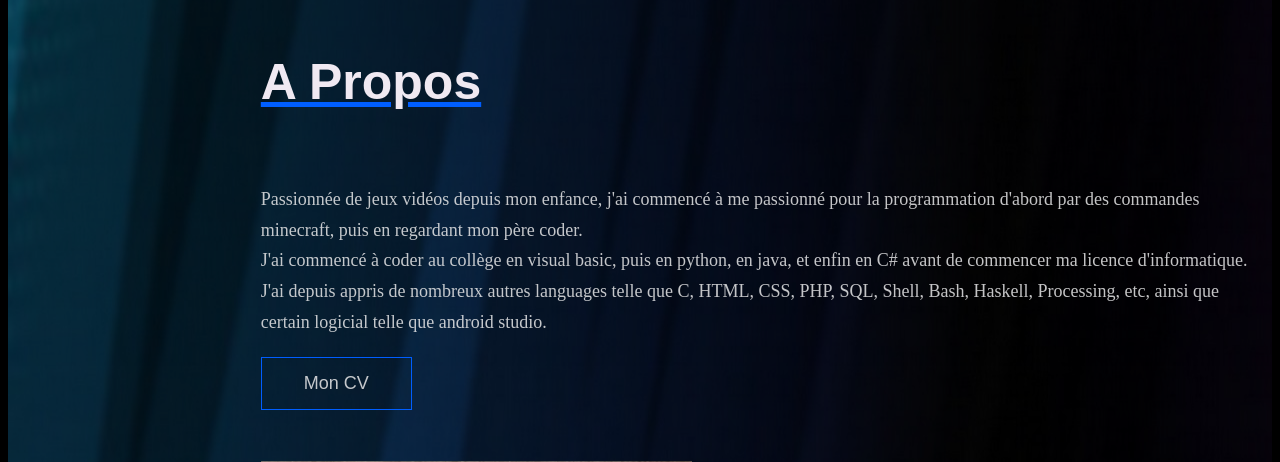
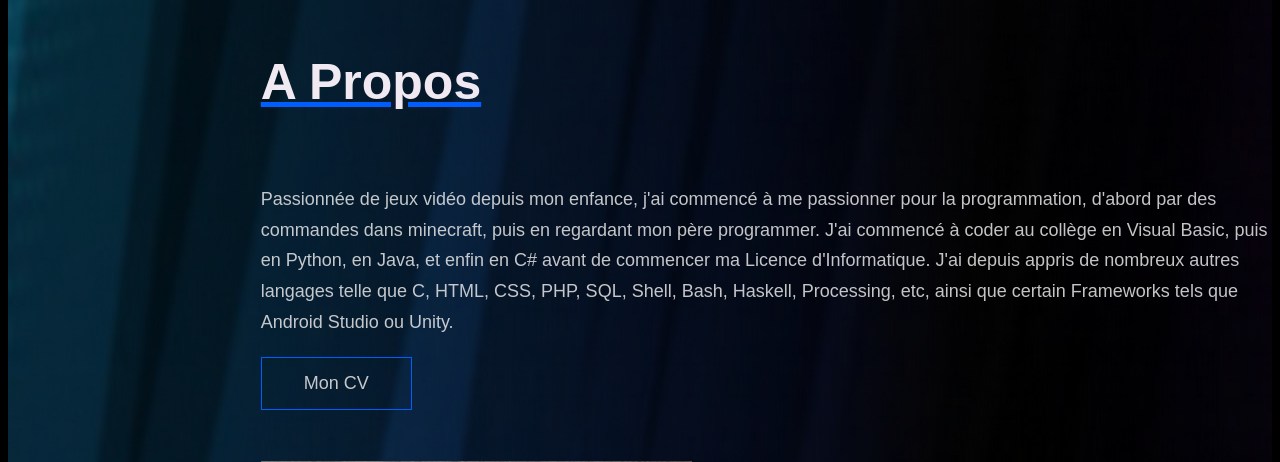
Before and after one commit to MaxenceFroger/Portfolio, a PHP site: page / in a window 1280 px wide. Shown: the part 3431-3893 px from the top of the page. Run offline with PHP 8.4, Linux system fonts and the light colour scheme.

Commit message:
Mise a jour texte index

```diff
--- a/index.css
+++ b/index.css
@@ -192,6 +192,8 @@ a:focus {
 
 .div_a_propos_text span {
   white-space: pre-line;
+  font-family: 'Jost', sans-serif;
+  padding : 0% 20% 0% 0%;
 }
 
 .div_bouton_a_propos {
--- a/index.html
+++ b/index.html
@@ -31,7 +31,7 @@
         <h1 class="h1_intro">
         <span>Maxence Froger</span>
         </h1>
-        <p>Je m’appelle Maxence Froger, je suis en licence Informatique à l’Université du Havre. Je pratique quotidiennement la programmation et je veux devenir développeur dans le domaine du jeux vidéo. Je peut programmer en Java, en C/C++/C#, en Python, en HTML/CSS/PHP, en SQL, et en Visual Basic</p>
+        <p>Je m’appelle Maxence Froger, je suis en licence Informatique à l’Université du Havre. Je pratique quotidiennement la programmation et je veux devenir développeur dans le domaine du jeux vidéo. Je programme en Java, en C/C++/C#, en Python, en HTML/CSS/PHP, en SQL, et en Visual Basic</p>
         <a href="#contact" class="bouton">Me contacter</a>
       </div>
     </header>
@@ -116,9 +116,7 @@
 
           <div class="div_a_propos_text">
             <span>
-              Passionnée de jeux vidéos depuis mon enfance, j'ai commencé à me passionné pour la programmation d'abord par des commandes minecraft, puis en regardant mon père coder.
-              J'ai commencé à coder au collège en visual basic, puis en python, en java, et enfin en C# avant de commencer ma licence d'informatique.
-              J'ai depuis appris de nombreux autres languages telle que C, HTML, CSS, PHP, SQL, Shell, Bash, Haskell, Processing, etc, ainsi que certain logicial telle que android studio.
+              Passionnée de jeux vidéo depuis mon enfance, j'ai commencé à me passionner pour la programmation, d'abord par des commandes dans minecraft, puis en regardant mon père programmer. J'ai commencé à coder au collège en Visual Basic, puis en Python, en Java, et enfin en C# avant de commencer ma Licence d'Informatique. J'ai depuis appris de nombreux autres langages telle que C, HTML, CSS, PHP, SQL, Shell, Bash, Haskell, Processing, etc, ainsi que certain Frameworks tels que Android Studio ou Unity.
             </span>
           </div>
           <div class="div_bouton_a_propos">
```
